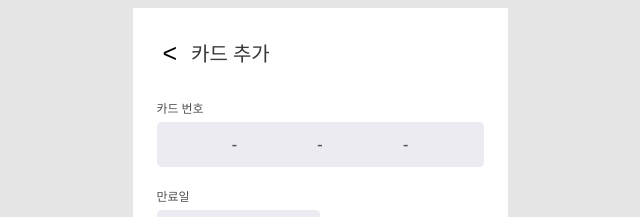
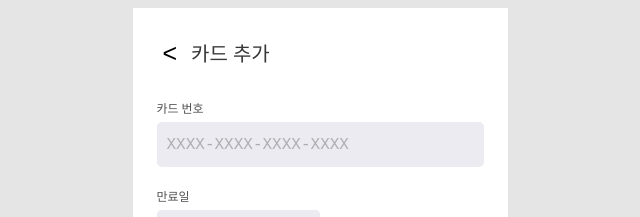
Before and after one commit to ericagong/payments, a React (Vite) app: page / in a window 1280 px wide. Shown: the top 217 px of the page, without its empty margins (320-960 px from the left). Built offline with nearby package versions, Linux system fonts and the light colour scheme.

Commit message:
feat(field): 카드번호 Overlay layer 도입
- 4분할 input에서 16자리 단일 raw 문자열 모델로 전환
- raw input 투명화 + caret-color trick + letter-spacing 0.2ch 균등 매핑
- Input primitive의 autoComplete 강제 해제로 cc-number 자동완성 호환

```diff
--- a/src/components/primitives/Input.tsx
+++ b/src/components/primitives/Input.tsx
@@ -4,7 +4,7 @@ import { forwardRef } from 'react';
 type InputProps = InputHTMLAttributes<HTMLInputElement>;
 
 const Input = forwardRef<HTMLInputElement, InputProps>((props, ref) => {
-  return <input ref={ref} {...props} autoComplete='off' />;
+  return <input ref={ref} autoComplete='off' {...props} />;
 });
 
 Input.displayName = 'Input';
--- a/src/features/register/CardNumberField.tsx
+++ b/src/features/register/CardNumberField.tsx
@@ -1,90 +1,44 @@
+import { formatCardNumber, maskAfterEighth } from './cardNumberFormat';
+
 import Box from '@/components/primitives/Box';
 import Input from '@/components/primitives/Input';
 import Label from '@/components/primitives/Label';
+import useInput from '@/hooks/atomic/useInput';
+import useOverlayLayer from '@/hooks/atomic/useOverlayLayer';
 import { onlyNumeric } from '@/utils';
-// import useGroupNavigator from '@/hooks/feature/useGroupNavigator';
-import useInput from '@/hooks/atomic/useInput';
 
-const DIGITS = 4;
+import './overlay.scss';
+
+const MAX_LENGTH = 16;
+const PLACEHOLDER = 'XXXX-XXXX-XXXX-XXXX';
 
 const CardNumberField = () => {
-  const firstCardNumberDigitProps = useInput('firstCardNumberDigit', {
+  const cardNumberProps = useInput('cardNumber', {
     sanitize: onlyNumeric,
     required: true,
-    maxLength: DIGITS,
+    maxLength: MAX_LENGTH,
   });
 
-  const secondCardNumberDigitProps = useInput('secondCardNumberDigit', {
-    sanitize: onlyNumeric,
-    required: true,
-    maxLength: DIGITS,
-  });
-
-  const thirdCardNumberDigitProps = useInput('thirdCardNumberDigit', {
-    sanitize: onlyNumeric,
-    required: true,
-    maxLength: DIGITS,
-  });
-
-  const fourthCardNumberDigitProps = useInput('fourthCardNumberDigit', {
-    sanitize: onlyNumeric,
-    required: true,
-    maxLength: DIGITS,
-  });
-
-  // const { registerRefs, navigationHandlers } = useGroupNavigator(fields);
+  const displayValue = useOverlayLayer(cardNumberProps.value, formatCardNumber, maskAfterEighth);
 
   return (
     <Box className='field-container'>
       <Box className='field-header'>
         <Label>카드 번호</Label>
       </Box>
-      <Box className='field-input-group-container merged'>
+      <Box className='overlay-root'>
         <Input
-          className='input-group-cell'
+          className='overlay-raw'
           type='text'
-          // ref={registerRefs(0)}
-          {...firstCardNumberDigitProps}
-          // {...navigationHandlers[0]}
-          maxLength={DIGITS}
+          inputMode='numeric'
+          autoComplete='cc-number'
+          maxLength={MAX_LENGTH}
           required
-          inputMode='numeric'
+          {...cardNumberProps}
         />
-
-        <Box className='input-group-cell separator'>-</Box>
-
-        <Input
-          className='input-group-cell'
-          type='text'
-          // ref={registerRefs(1)}
-          {...secondCardNumberDigitProps}
-          // {...navigationHandlers[1]}
-          maxLength={DIGITS}
-          required
-          inputMode='numeric'
-        />
-        <Box className='input-group-cell separator'>-</Box>
-        <Input
-          className='input-group-cell'
-          type='password'
-          // ref={registerRefs(2)}
-          {...thirdCardNumberDigitProps}
-          // {...navigationHandlers[2]}
-          inputMode='numeric'
-          maxLength={DIGITS}
-          required
-        />
-        <Box className='input-group-cell separator'>-</Box>
-        <Input
-          className='input-group-cell'
-          type='password'
-          // ref={registerRefs(3)}
-          {...fourthCardNumberDigitProps}
-          // {...navigationHandlers[3]}
-          inputMode='numeric'
-          maxLength={DIGITS}
-          required
-        />
+        <Box className='overlay-display' aria-hidden>
+          {displayValue || <span className='overlay-placeholder'>{PLACEHOLDER}</span>}
+        </Box>
       </Box>
     </Box>
   );
--- /dev/null
+++ b/src/features/register/cardNumberFormat.ts
@@ -0,0 +1,22 @@
+// raw 카드번호 문자열에 4자리마다 separator(-)를 끼워 넣는다.
+const formatCardNumber = (raw: string): string => {
+  const groups = raw.match(/.{1,4}/g);
+  return groups ? groups.join('-') : '';
+};
+
+// formatted 문자열에서 9번째 숫자 이후 숫자만 *로 치환한다. separator(-)는 유지.
+const maskAfterEighth = (formatted: string): string => {
+  let digitCount = 0;
+  return formatted
+    .split('')
+    .map((c) => {
+      if (/\d/.test(c)) {
+        digitCount += 1;
+        return digitCount > 8 ? '*' : c;
+      }
+      return c;
+    })
+    .join('');
+};
+
+export { formatCardNumber, maskAfterEighth };
--- /dev/null
+++ b/src/features/register/overlay.scss
@@ -0,0 +1,58 @@
+$primary-color: #53c8a5;
+$secondary-color: #525252;
+$field-background-color: #ecebf1;
+$placeholder-color: rgba($secondary-color, 0.4);
+
+// Overlay Input: raw 입력 레이어 + display 레이어를 같은 위치에 겹쳐서 렌더한다.
+// raw는 시각적으로 투명, caret만 남기고, display 레이어가 formatted/masked 문자열을 보여준다.
+
+.overlay-root {
+  position: relative;
+  box-sizing: border-box;
+  width: 100%;
+  height: 45px;
+  overflow: hidden;
+  background-color: $field-background-color;
+  border-radius: 5px;
+}
+
+%overlay-text {
+  position: absolute;
+  inset: 0;
+  display: flex;
+  box-sizing: border-box;
+  align-items: center;
+  padding: 0 10px;
+  margin: 0;
+  font-family: 'Courier New', Courier, monospace;
+  font-size: 16px;
+  font-weight: 500;
+}
+
+// raw 16글자가 display 19글자(separator 3개 포함) 폭에 균등 분배되도록
+// letter-spacing = (19 - 16) / (16 - 1) = 0.2ch
+.overlay-raw {
+  @extend %overlay-text;
+  z-index: 1;
+  width: 100%;
+  height: 100%;
+  color: transparent;
+  letter-spacing: 0.2ch;
+  caret-color: $primary-color;
+  background-color: transparent;
+  border: none;
+  outline: none;
+}
+
+.overlay-display {
+  @extend %overlay-text;
+  z-index: 0;
+  color: $primary-color;
+  letter-spacing: normal;
+  pointer-events: none;
+  user-select: none;
+}
+
+.overlay-placeholder {
+  color: $placeholder-color;
+}
```
